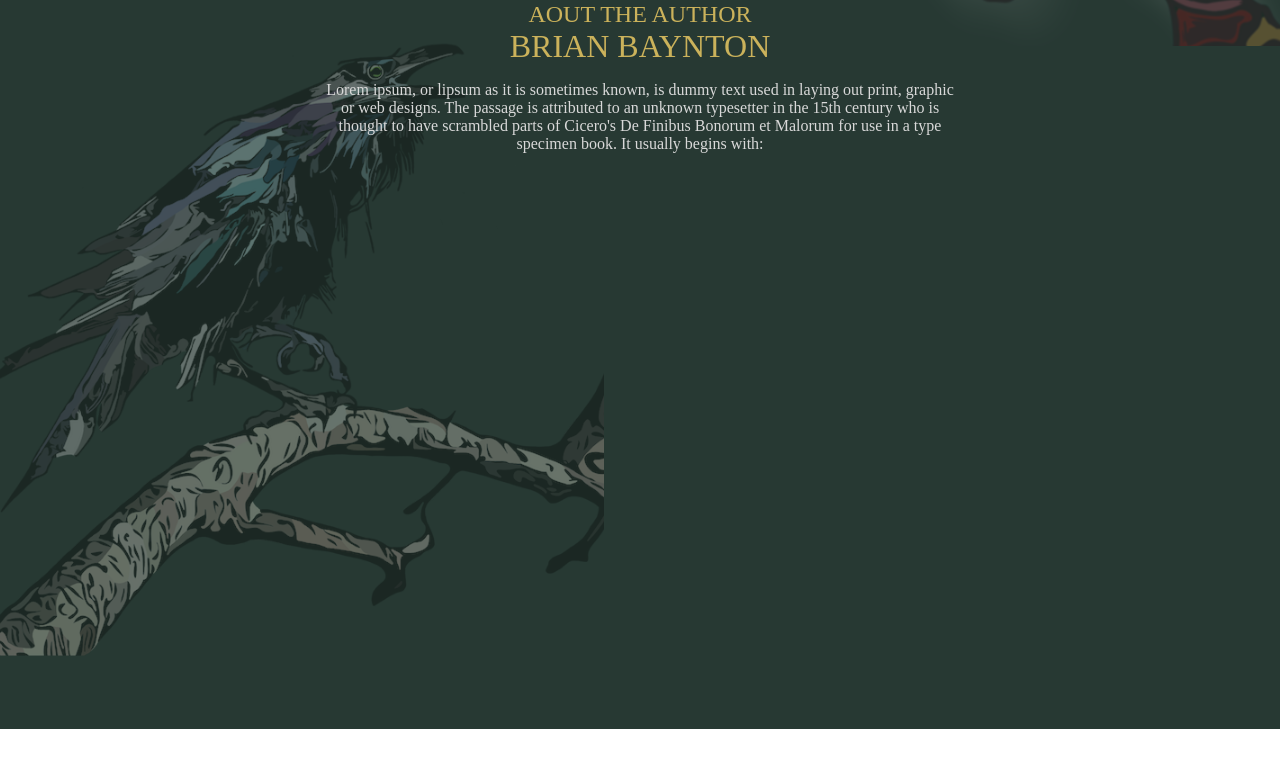
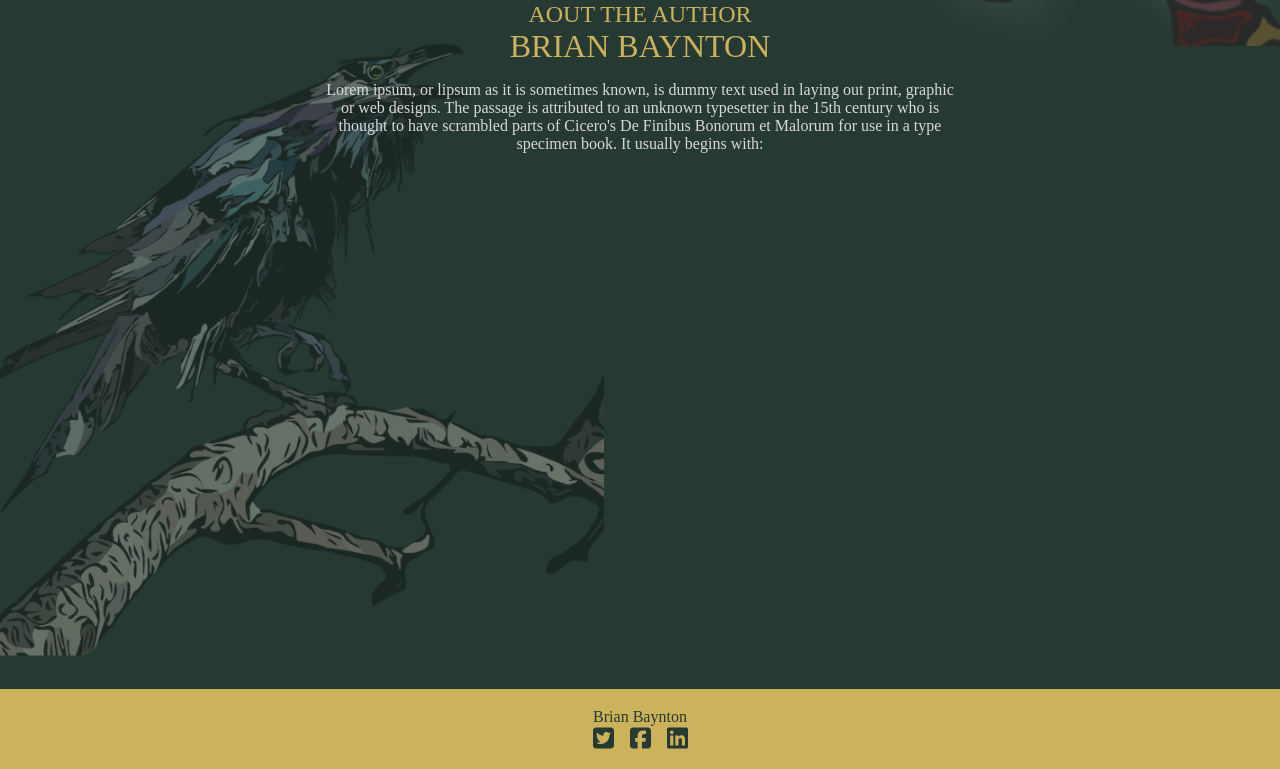
Before and after one commit to Kaz1022/liamhicks, a React (Create React App) app: page / in a window 1280 px wide. Shown: the part 775-1544 px from the top of the page. Before the commit the page ends 1504 px from the top, so only its background shows below. Built offline with nearby package versions, Linux system fonts and the light colour scheme; a web font is replaced by a local one.

Commit message:
add footer

```diff
--- a/src/App.js
+++ b/src/App.js
@@ -1,6 +1,7 @@
 import '../src/Sass/App.scss';
 import About from './components/About';
 import BooksIntro from './components/Books/BooksIntro';
+import Footer from './components/Books/Footer';
 import Navbar from './components/Navbar';
 
 function App() {
@@ -9,6 +10,7 @@
       <Navbar/>
       <BooksIntro />
       <About />
+      <Footer />
     </div>
   );
 }
--- /dev/null
+++ b/src/Sass/Footer.scss
@@ -0,0 +1,35 @@
+@import './App.scss';
+
+.footer{
+  background: $base-yellow;
+  height: 10vh;
+  display:flex;
+  align-items: center;
+  margin: -0.5rem -3.5rem;
+  margin-top: -2rem;
+  position: relative;
+}
+
+.f-content{
+  display: flex;
+  align-items: center;
+  justify-content: center;
+  flex-direction: column;
+  position: absolute;
+  width: 100%;
+  color: $base-green;
+}
+
+.f-icons{
+  display: flex;
+  gap: 1rem;
+}
+
+.f-icons > a:any-link {
+  color: $base-green;
+
+  &:hover {
+    color: $lighter-green;
+    font-size: large;
+  }
+}
--- /dev/null
+++ b/src/components/Books/Footer.jsx
@@ -0,0 +1,27 @@
+import React from 'react';
+import { FontAwesomeIcon } from '@fortawesome/react-fontawesome'
+import { faLinkedin, faSquareFacebook, faSquareTwitter } from '@fortawesome/free-brands-svg-icons'
+import '../../Sass/Footer.scss';
+
+function Footer() {
+  return (
+    <div className="footer">
+      <div className="f-content">
+        <span>Brian Baynton</span>
+        <div className="f-icons">
+          <a href="https://twitter.com/brian_baynton13" target="_blank" without rel="noreferrer">
+          <FontAwesomeIcon icon={faSquareTwitter} size="xl" />
+          </a>
+          <a href="https://www.facebook.com/D.BrianBaynton" target="_blank" without rel="noreferrer">
+          <FontAwesomeIcon icon={faSquareFacebook} size="xl" />
+          </a>
+          <a href="https://www.linkedin.com/in/brian-baynton-81ba0912/" target="_blank" without rel="noreferrer">
+          <FontAwesomeIcon icon={faLinkedin} size="xl" />
+          </a>
+        </div>
+      </div>
+    </div>
+  )
+}
+
+export default Footer
```
